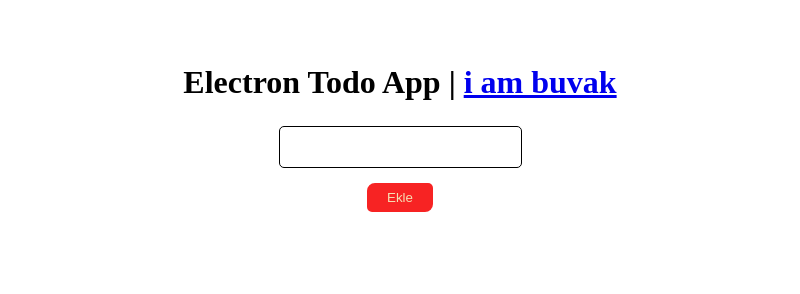
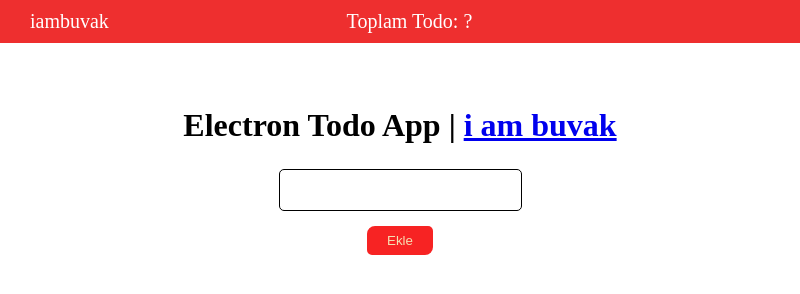
Before and after one commit to burakbehlull/electron-todo-app, an Electron app: page pages/mainWindow.html in a window 800 px wide. Drawn offline with Linux system fonts and the light colour scheme; no server answers.

Commit message:
feat: add "draggable"

```diff
--- a/app.js
+++ b/app.js
@@ -9,6 +9,7 @@ let todos = []
 
 app.on('ready', ()=>{
     mainWindow = new BrowserWindow({
+		frame: false,
         width: 800,
         height: 550
     })
@@ -17,6 +18,8 @@ app.on('ready', ()=>{
         protocol: "file:",
         slashes: true
     }))
+
+    mainWindow.setResizable(false)
 
     ipcMain.on('newTodo', (err, data)=>{
         if(data){
@@ -29,5 +32,4 @@ app.on('ready', ()=>{
             mainWindow.webContents.send('todoItems', todo)
         }
     })
-
 })
--- a/assets/style.scss
+++ b/assets/style.scss
@@ -14,14 +14,39 @@ body{
     justify-content: center;
     align-items: center;
     flex-direction: column;
+    .draggable{
+        background-color: rgb(238, 47, 47);
+        width: 100%;
+
+        -webkit-user-select: none;
+        -webkit-app-region: drag;
+        ul{
+            display: flex;
+            justify-items: center;
+            justify-content: space-between;
+            font-size: small;
+            max-width: 100%;
+            padding: 10px 30px;
+            li{
+                color: #fff;
+                &:nth-child(1){
+                    padding-top: 0px;
+                }
+                &:nth-child(2){
+                    padding-right: 60px;
+                }
+                padding-top: 0px;
+            }
+        }
+    }
     h1{
         padding-top: 2em;
     }
     input{
         margin-top: 25px;
         padding: 10px;
-        color: black;
-        border: 1px solid black;
+        color: #000;
+        border: 1px solid #000;
         border-radius: 5px;
         font-size: 17px;
         outline: 0;
--- a/pages/main.js
+++ b/pages/main.js
@@ -34,11 +34,9 @@ ipcRenderer.on('todoItems', (err, todo)=>{
             counterFunc()
         }
     })
-
-
 })
 
 const counterFunc = () => {
-    let getCounter = document.getElementById('todoValue')
-    getCounter.placeholder = `Toplam Todo: ${todos.children.length}`
+    let getCounter = document.getElementById('todoCounter')
+    getCounter.innerText = `Toplam Todo: ${todos.children.length}`
 }
--- a/pages/mainWindow.html
+++ b/pages/mainWindow.html
@@ -9,6 +9,14 @@
     </head>
     <body>
         <div class="container">
+            <div class="draggable">
+                <ul>
+                    <li>iambuvak</li>
+                    <li id="todoCounter">Toplam Todo: ?</li>
+                    <li></li>
+                </ul>
+            </div>
+
             <h1>Electron Todo App | <a href="https://github.com/iambuvak" target="_blank">i am buvak</a></h1>
             <input type="text" id="todoValue">
             <button type="submit" id="addTodo">Ekle</button>
```
Also changed, not shown: assets/style.css, 1 other file.
